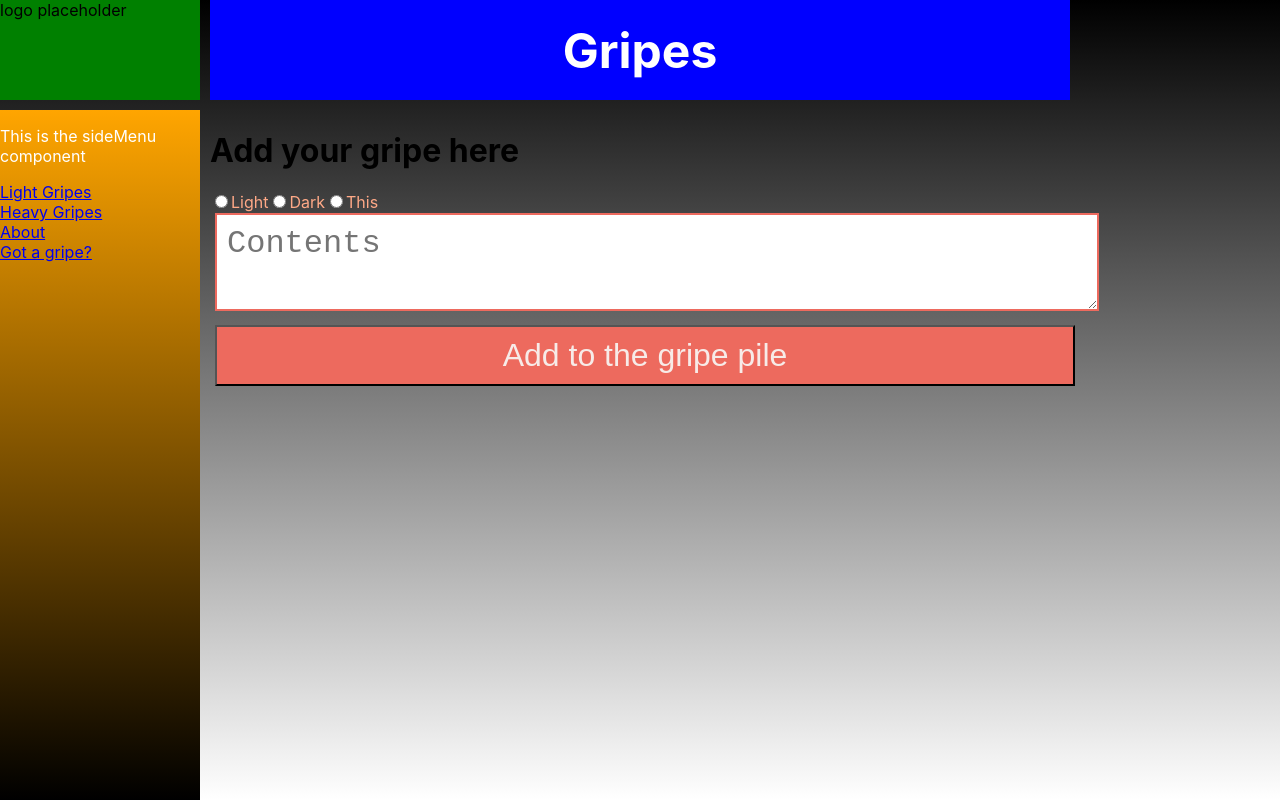
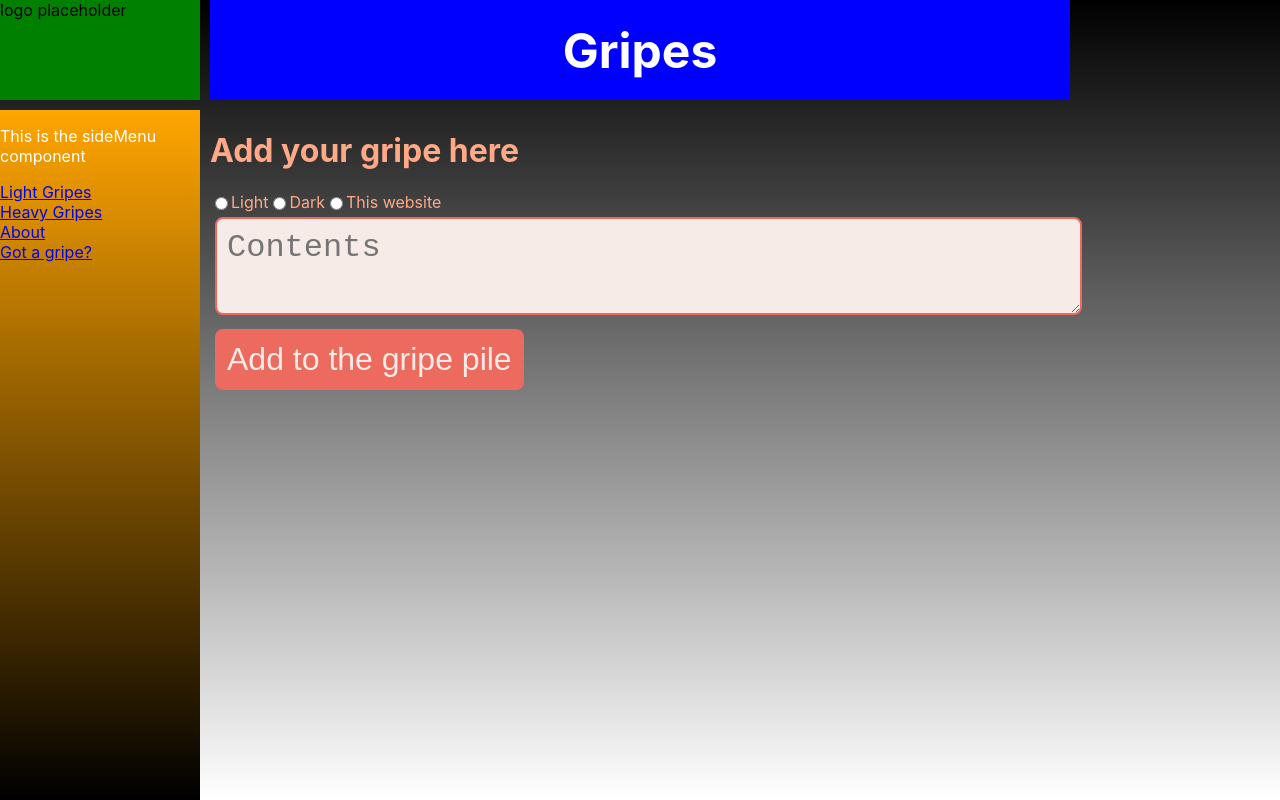
Before and after one commit to kroefeet/gripes, a React (Create React App) app in the folder client/: page /add-gripe in a window 1280 px wide. Built offline with nearby package versions, Linux system fonts and the light colour scheme; the HTML template or start-up script is replaced by a standard one.

Commit message:
working on form and about section

```diff
--- a/client/src/components/pages/SubmitGripe/SubmitGripe.css
+++ b/client/src/components/pages/SubmitGripe/SubmitGripe.css
@@ -2,8 +2,10 @@
   font-size: 24pt;
   padding: 10px;
   margin: 5px;
-  width: 100%;
+  width: 98%;
   border: 2px solid #ed6a5e;
+  border-radius: 8px;
+  background: #f7ebe8;
 }
 
 .SubmitGripe--button {
@@ -13,19 +15,23 @@
   font-size: 24pt;
   padding: 10px;
   margin: 5px;
-  width: 100%;
+  width: auto;
+  border-radius: 8px;
+  border: 2px solid #ed6a5e;
 
 }
 
+.SubmitGripe--button:hover {
+    color: #ed6a5e;
+    background: #f7ebe8;
+}
 
 .SubmitGripe--inputs {
     display: flex;
     flex-wrap: nowrap;
-    align-items: flex-start;
     color: #ffa987;
     border-radius: 50%;
-    width: 16px;
-    height: 16px;
+
 
 }
 
@@ -33,3 +39,7 @@
     width: auto;
 
 }
+
+.SubmitGripe h1 {
+    color: #ffa987;
+}
--- a/client/src/components/pages/SubmitGripe/SubmitGripe.js
+++ b/client/src/components/pages/SubmitGripe/SubmitGripe.js
@@ -85,8 +85,6 @@
             onChange={this.onChangeContent}
           />
 
-        <br />
-
         <button className="SubmitGripe--button" onClick={this.submit}>Add to the gripe pile</button>
       </div>
 
```
